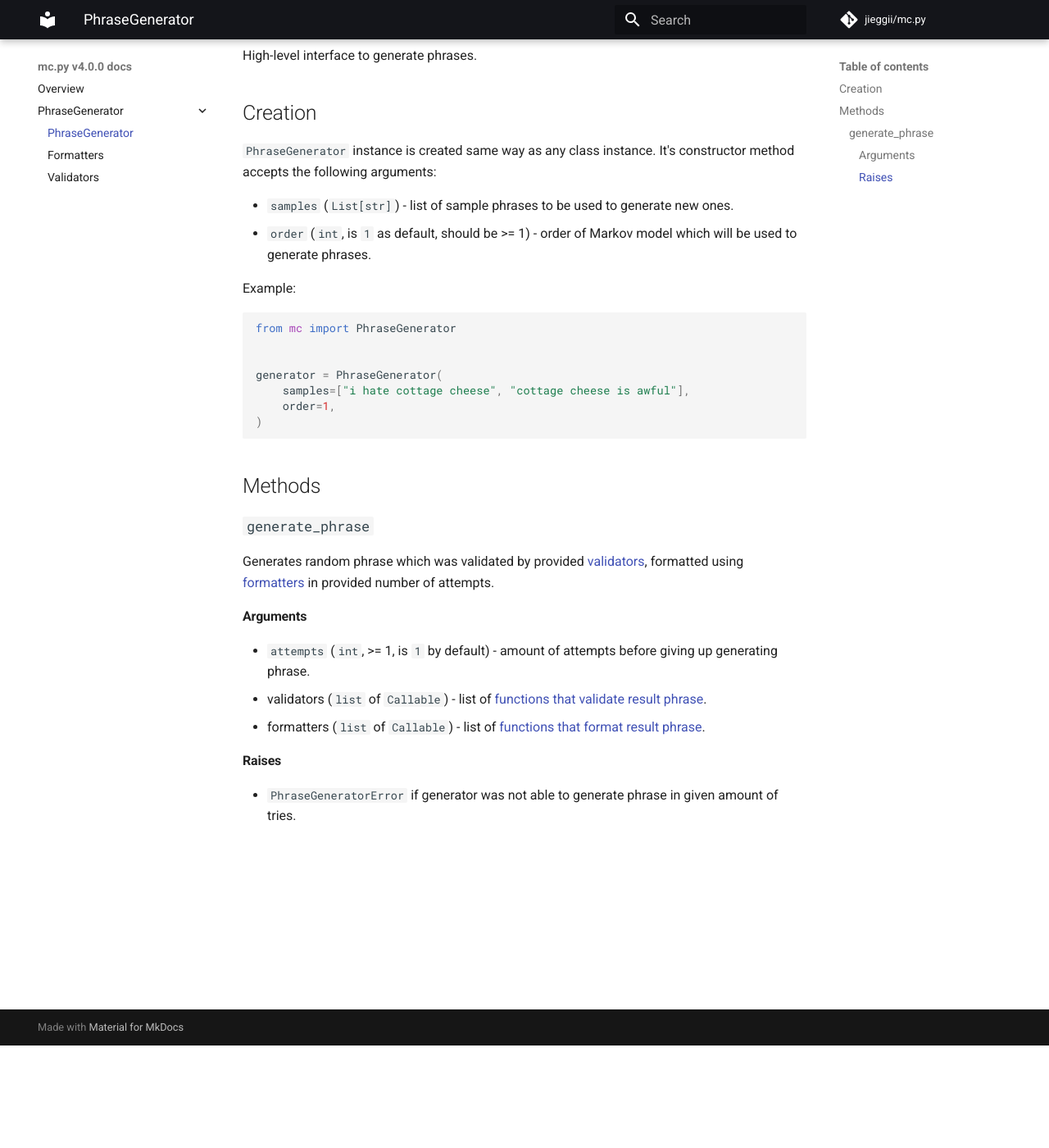
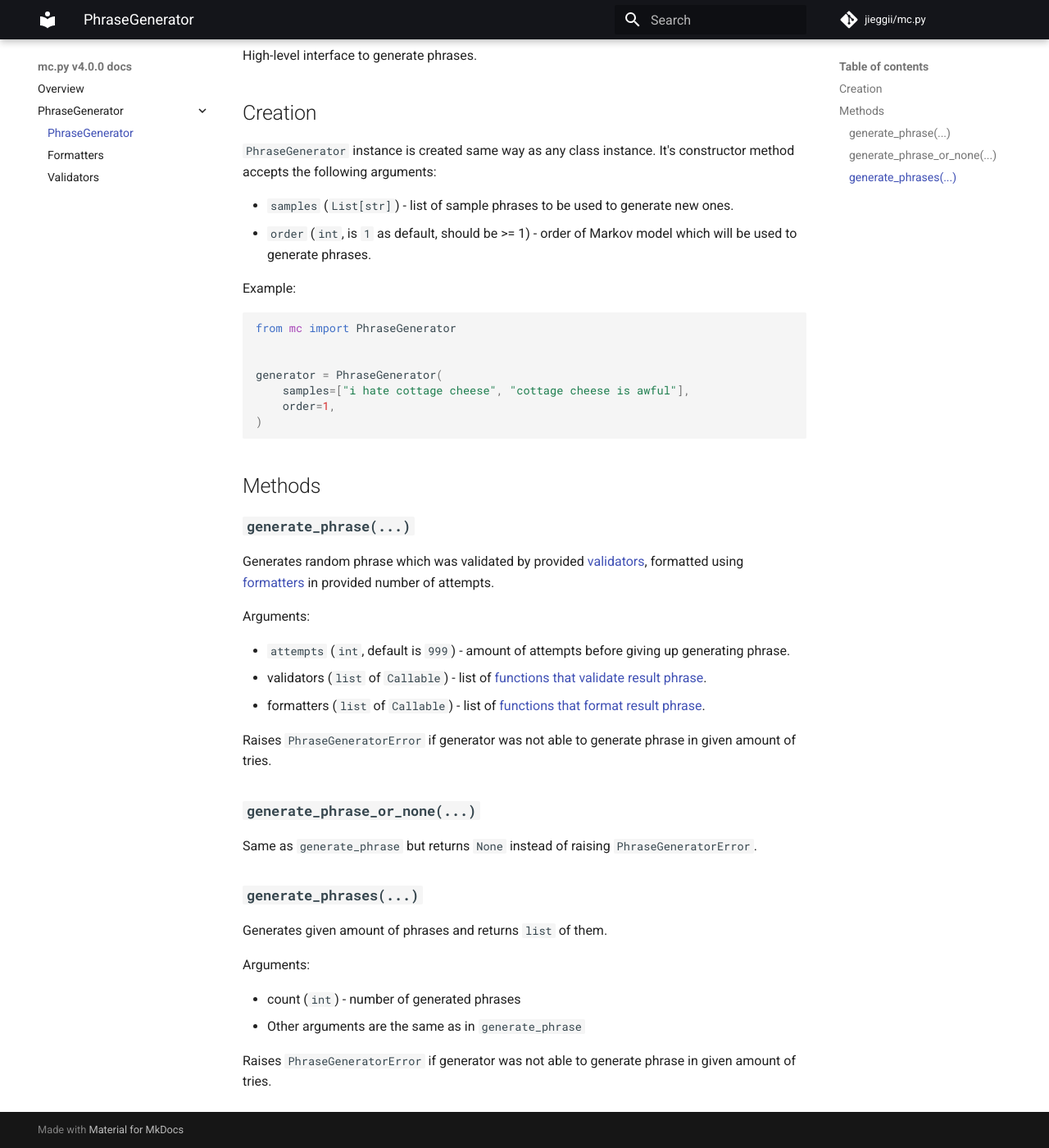
Before and after one commit to jieggii/mc.py, an MkDocs documentation site: the page built from docs/PhraseGenerator/index.md, in a window 1280 px wide and 1400 px high, scrolled down 125 px. Shown: the whole window at 82% size. Built offline with MkDocs 1.6.1 and Material for MkDocs 9.7.7, drawn with Linux system fonts in a browser that asks for light colours; comment, search, counter and statistics services are not loaded.

Commit message:
Update docs

````diff
--- a/docs/PhraseGenerator/index.md
+++ b/docs/PhraseGenerator/index.md
@@ -20,16 +20,28 @@ generator = PhraseGenerator(
 ```
 
 ## Methods
-### `generate_phrase`
+### **`generate_phrase(...)`**
 
 Generates random phrase which was validated by provided [validators](validators.md),
 formatted using [formatters](formatters.md) in provided number of attempts.
 
-#### Arguments
-* `attempts` (`int`, >= 1, is `1` by default) - amount of attempts
-before giving up generating phrase.
+Arguments:
+
+* `attempts` (`int`, default is `999`) - amount of attempts before giving up generating phrase.
 * validators (`list` of `Callable`) - list of [functions that validate result phrase](validators.md).
 * formatters (`list` of `Callable`) - list of [functions that format result phrase](formatters.md).
 
-#### Raises
-* `PhraseGeneratorError` if generator was not able to generate phrase in given amount of tries.
+Raises `PhraseGeneratorError` if generator was not able to generate phrase in given amount of tries.
+
+### **`generate_phrase_or_none(...)`**
+Same as `generate_phrase` but returns `None` instead of raising `PhraseGeneratorError`.
+
+### **`generate_phrases(...)`**
+Generates given amount of phrases and returns `list` of them.
+
+Arguments:
+
+* count (`int`) - number of generated phrases
+* Other arguments are the same as in `generate_phrase`
+
+Raises `PhraseGeneratorError` if generator was not able to generate phrase in given amount of tries.
````
